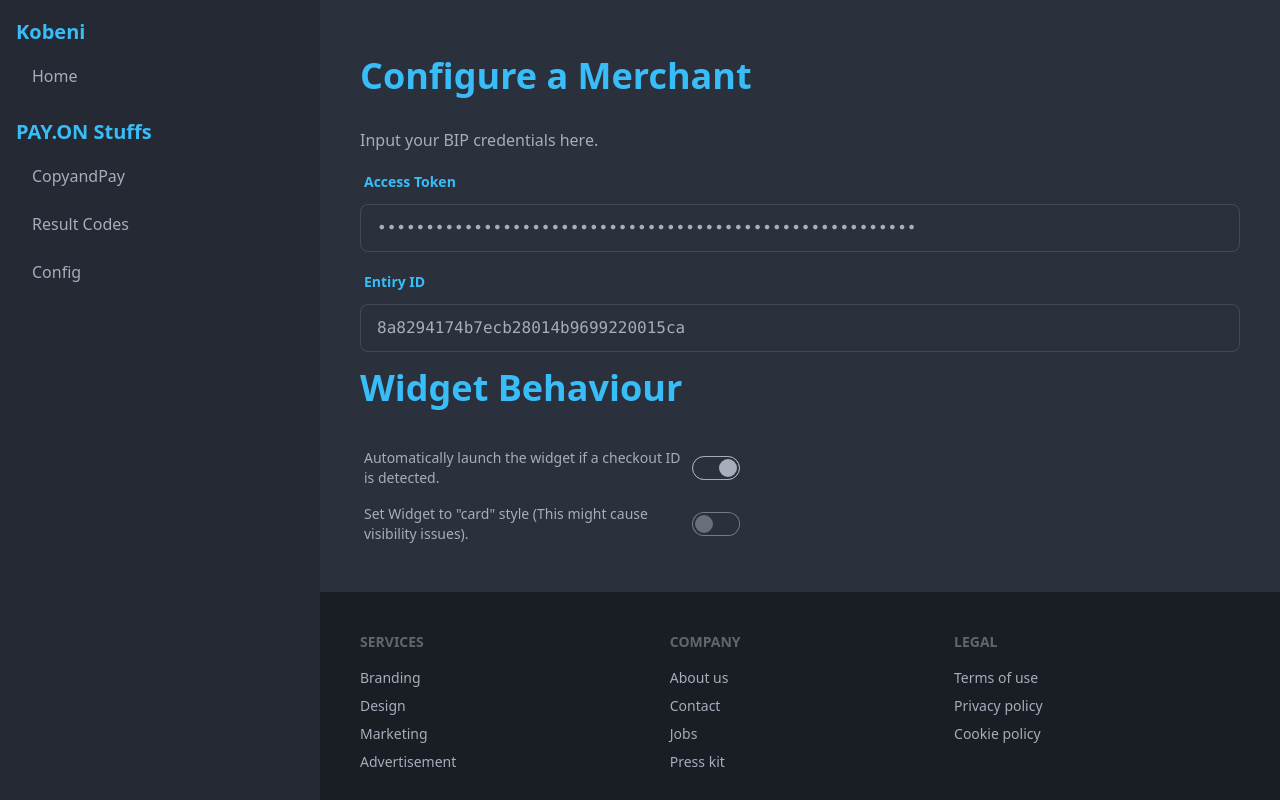
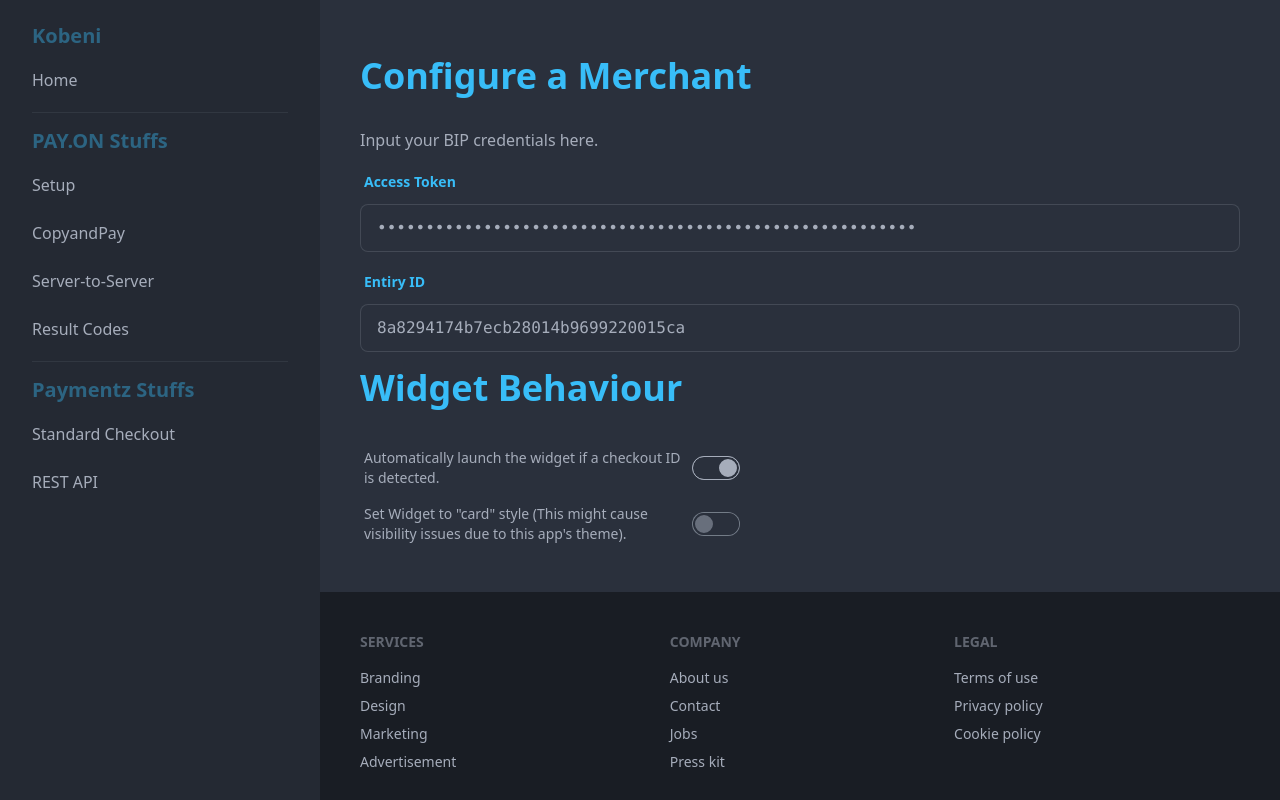
Before and after one commit to mtits/Kobeni-fork1, a Nuxt app: page /config-payon in a window 1280 px wide. Built offline with nearby package versions, Linux system fonts and the light colour scheme.

Commit message:
some more ui adjustments

```diff
--- a/app.vue
+++ b/app.vue
@@ -3,13 +3,12 @@
     <!-- main div for drawer -->
     <div class="drawer drawer-mobile">
       <input id="app-drawer" type="checkbox" class="drawer-toggle" />
-
-      <!-- pages container -->
       <div class="drawer-content flex flex-col items-center">
         <!-- Page content here -->
         <div class="container mx-auto p-10">
           <NuxtPage />
         </div>
+
         <Footer />
       </div>
 
@@ -18,27 +17,38 @@
         <label for="app-drawer" class="drawer-overlay"></label>
         <ul class="menu p-4 w-80 bg-base-200 text-base-content">
           <!-- Sidebar content here -->
-          <div class="mb-4">
-            <article class="prose mb-1">
+
+          <!-- APP MENUS -->
+          <li class="menu-title">
+            <div class="prose">
               <h3 class="text-sky-400">Kobeni</h3>
-            </article>
+            </div>
+          </li>
+          <li><NuxtLink to="/">Home</NuxtLink></li>
+          <li></li>
 
-            <!-- items -->
-            <li><NuxtLink to="/">Home</NuxtLink></li>
-          </div>
+          <!-- PAYON MENUS -->
+          <li class="menu-title">
+            <div class="prose">
+              <h3 class="text-sky-400">PAY.ON Stuffs</h3>
+            </div>
+          </li>
+          <li>
+            <NuxtLink to="/config-payon">Setup</NuxtLink>
+          </li>
+          <li><NuxtLink to="/copyandpay">CopyandPay</NuxtLink></li>
+          <li><a>Server-to-Server</a></li>
+          <li><NuxtLink to="/resultcodes">Result Codes</NuxtLink></li>
+          <li></li>
 
-          <div class="mb-4">
-            <article class="prose mb-1">
-              <h3 class="text-sky-400">PAY.ON Stuffs</h3>
-            </article>
-
-            <!-- items -->
-            <li><NuxtLink to="/copyandpay">CopyandPay</NuxtLink></li>
-            <li><NuxtLink to="/resultcodes">Result Codes</NuxtLink></li>
-            <li>
-              <NuxtLink to="/config-payon">Config</NuxtLink>
-            </li>
-          </div>
+          <!-- PZ MENUS -->
+          <li class="menu-title">
+            <div class="prose">
+              <h3 class="text-sky-400">Paymentz Stuffs</h3>
+            </div>
+          </li>
+          <li><a>Standard Checkout</a></li>
+          <li><a>REST API</a></li>
         </ul>
       </div>
     </div>
--- a/pages/config-payon.vue
+++ b/pages/config-payon.vue
@@ -27,8 +27,8 @@
     <div class="form-control w-96">
       <label class="label cursor-pointer">
         <span class="label-text"
-          >Set Widget to "card" style (This might cause visibility
-          issues).</span
+          >Set Widget to "card" style (This might cause visibility issues due to
+          this app's theme).</span
         >
         <input
           type="checkbox"
--- a/pages/copyandpay.vue
+++ b/pages/copyandpay.vue
@@ -17,8 +17,8 @@
       </select>
     </div>
 
-    <div class="flex w-full mt-3">
-      <!-- left -->
+    <div class="flex flex-col w-full">
+      <!-- top -->
       <div class="grid flex-grow">
         <Textarea label="Data Parameters" v-model="dataParameters"></Textarea>
 
@@ -28,10 +28,10 @@
         </div>
       </div>
 
-      <div class="divider divider-horizontal mt-3" v-if="responseData"></div>
+      <div class="divider" v-if="responseData"></div>
 
-      <!-- right -->
-      <div class="grid flex-grow">
+      <!-- botton -->
+      <div class="grid flex-grow" v-if="responseData">
         <Loading :showLoading="showLoading" />
 
         <Transition>
--- a/pages/resultcodes.vue
+++ b/pages/resultcodes.vue
@@ -1,6 +1,6 @@
 <template>
   <div>
-    <PageTitle title="OPP Result Codes">
+    <PageTitle title="Result Codes">
       The result codes are part of the response body's JSON (field result)
       containing a code and a description explaining the code.
     </PageTitle>
```
